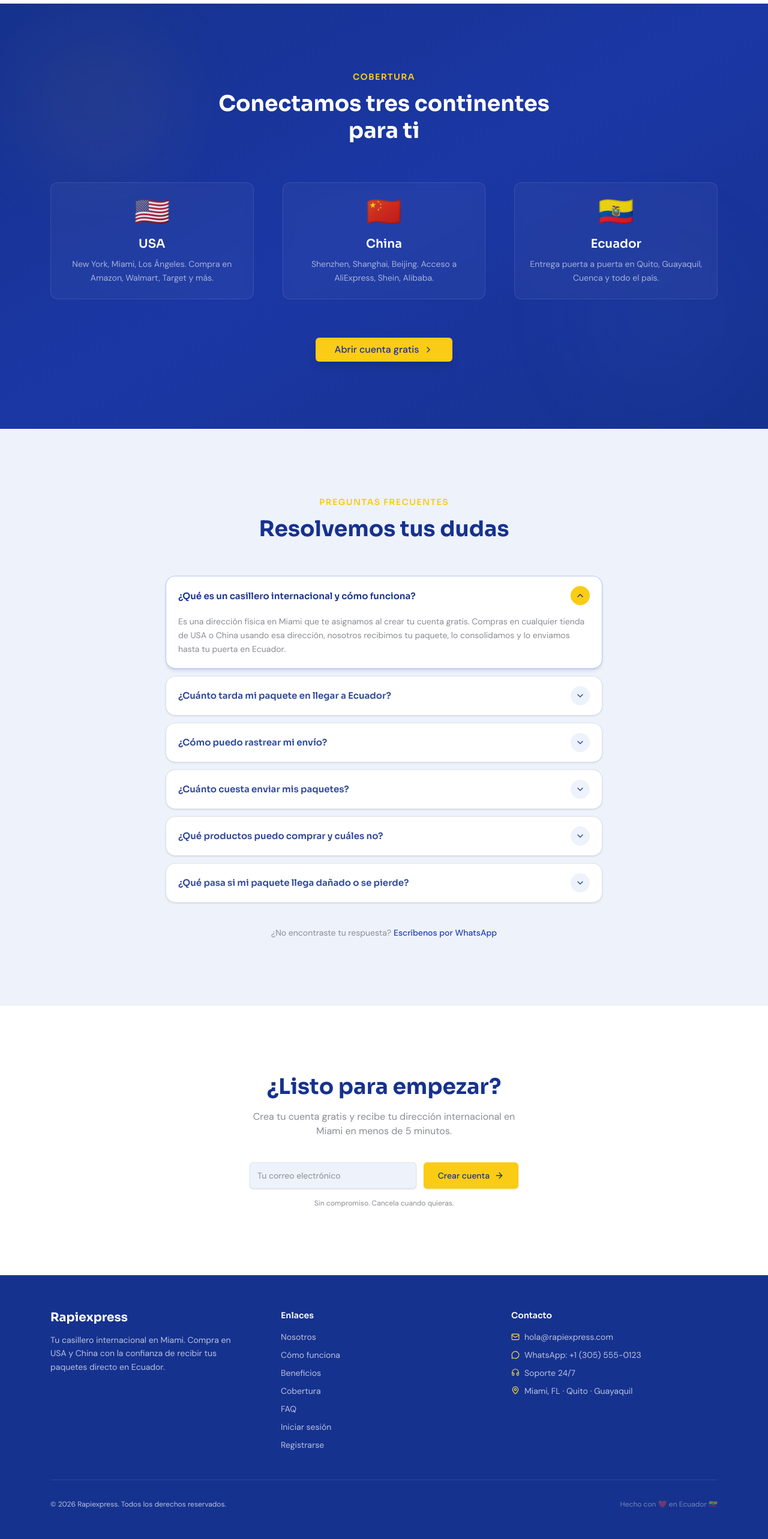
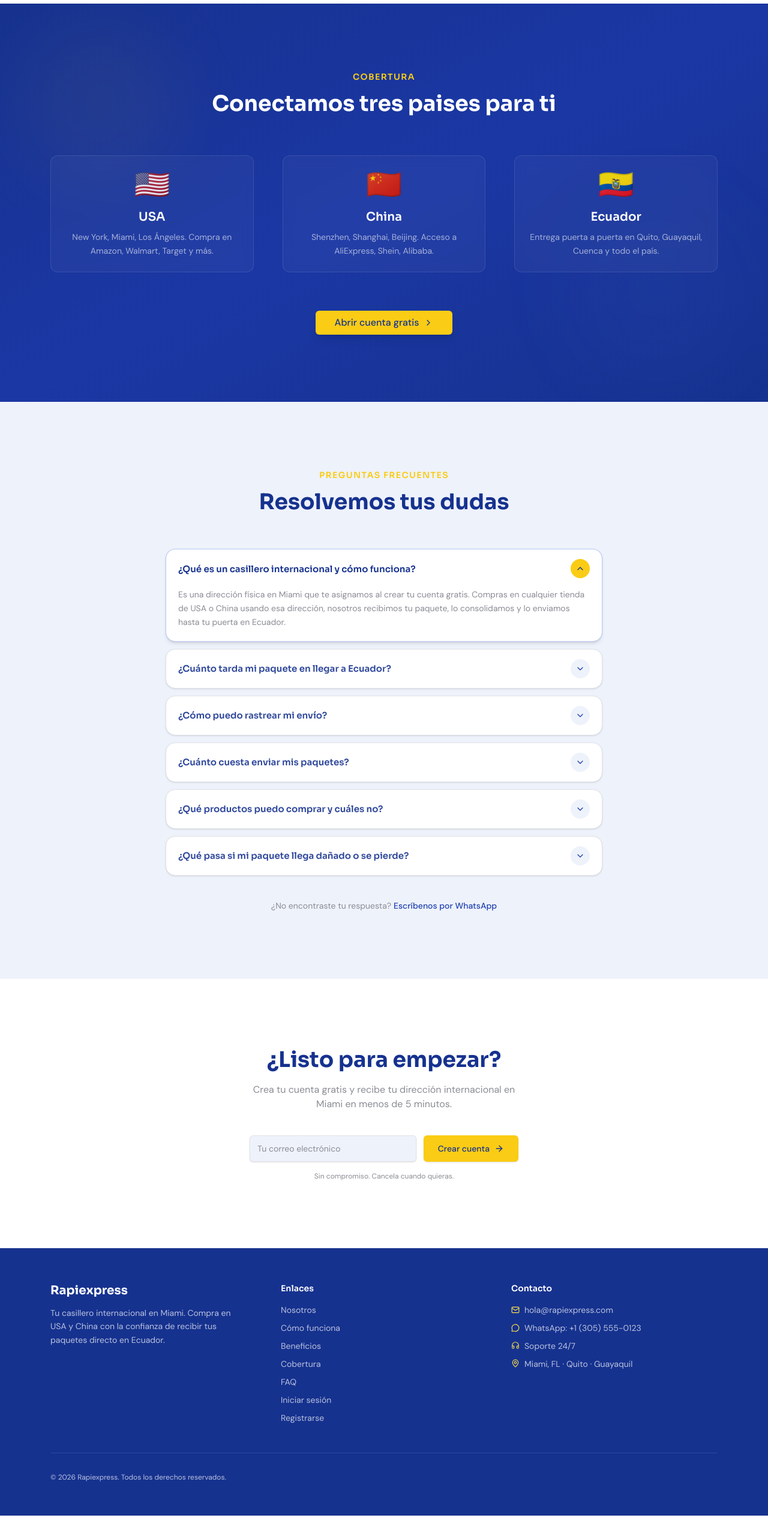
Before and after one commit to RapiexpressApp/rapiexpress-web, a React (Vite) app: page / in a window 1280 px wide. Shown: the part 2825-5391 px from the top of the page at 60% size. After the commit the page ends 5352 px from the top, so only its background shows below. Built offline with nearby package versions, Linux system fonts and the light colour scheme; no server answers.

Commit message:
Changes in Cobertura and the Footer of the landing page

```diff
--- a/src/features/landing/components/CoberturaSection.tsx
+++ b/src/features/landing/components/CoberturaSection.tsx
@@ -37,7 +37,7 @@ export function CoberturaSection() {
             Cobertura
           </p>
           <h2 className="font-heading text-3xl md:text-4xl font-bold text-white leading-tight">
-            Conectamos tres continentes para ti
+            Conectamos tres paises para ti
           </h2>
         </div>
 
--- a/src/features/landing/components/LandingFooter.tsx
+++ b/src/features/landing/components/LandingFooter.tsx
@@ -65,7 +65,6 @@ export function LandingFooter() {
 
         <div className="mt-12 pt-8 border-t border-white/10 flex flex-col sm:flex-row justify-between items-center gap-4 text-xs">
           <p>© {new Date().getFullYear()} Rapiexpress. Todos los derechos reservados.</p>
-          <p className="text-white/40">Hecho con ❤️ en Ecuador 🇪🇨</p>
         </div>
       </div>
     </footer>
```
